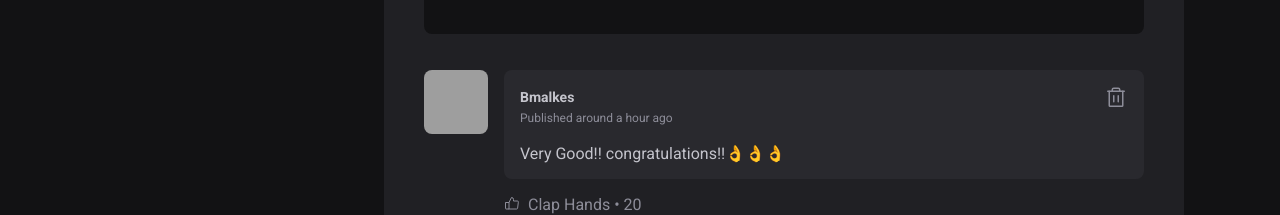
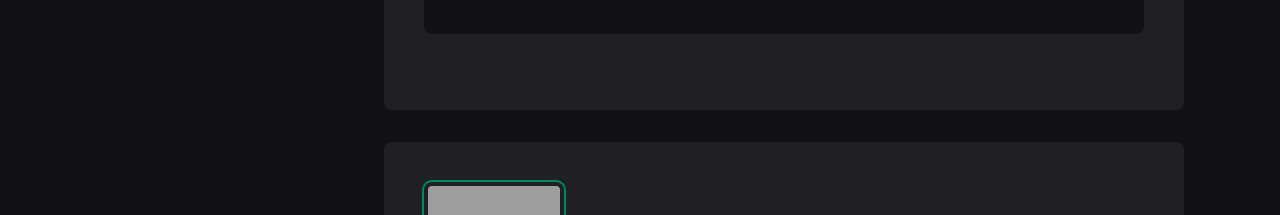
Before and after one commit to BmAlkes/Ignite, a React (Create React App) app: page / in a window 1280 px wide. Shown: the part 593-808 px from the top of the page. Built offline with nearby package versions, Linux system fonts and the light colour scheme; grey boxes are pictures that could not be loaded.

Commit message:
feat:comment

```diff
--- a/src/components/Comments/Comment.jsx
+++ b/src/components/Comments/Comment.jsx
@@ -3,7 +3,7 @@ import React from "react";
 import Avatar from "../../Avatar/Avatar";
 import "./style.css";
 
-const Comment = () => {
+const Comment = ({ content }) => {
   return (
     <div className="comment">
       <Avatar
@@ -25,7 +25,7 @@ const Comment = () => {
               <Trash size={24} />
             </button>
           </header>
-          <p>Very Good!! congratulations!!👌👌👌</p>
+          <p>{content}</p>
         </div>
         <footer>
           <button>
--- a/src/components/Post/Post.jsx
+++ b/src/components/Post/Post.jsx
@@ -1,15 +1,28 @@
-import React from "react";
+import React, { useState } from "react";
 import Avatar from "../../Avatar/Avatar";
 import Comment from "../Comments/Comment";
 import "./styles.css";
 
 const Post = ({ author, publisheAt, content }) => {
+  const [comments, setComments] = useState([]);
+  const [newComments, setNewComments] = useState("");
   const dateFormat = new Intl.DateTimeFormat("pt-BR", {
     day: "2-digit",
     month: "long",
     hour: "2-digit",
     minute: "2-digit",
   }).format(publisheAt);
+
+  function handleCreateNewComment(e) {
+    e.preventDefault();
+    setComments([...comments, newComments]);
+
+    e.target.comment.value = "";
+  }
+  function handleNewCommentChange(e) {
+    setNewComments(e.target.value);
+  }
+
   return (
     <>
       <article className="post">
@@ -37,15 +50,21 @@ const Post = ({ author, publisheAt, content }) => {
             }
           })}
         </div>
-        <form className="commentForm">
+        <form onSubmit={handleCreateNewComment} className="commentForm">
           <strong>leave your feedback</strong>
-          <textarea placeholder="leave a feedback" />
+          <textarea
+            placeholder="leave a feedback"
+            name="comment"
+            onChange={handleNewCommentChange}
+          />
           <footer>
             <button type="submit">Comment</button>
           </footer>
         </form>
         <div className="commentList">
-          <Comment />
+          {comments.map((comment, index) => (
+            <Comment key={index} content={comment} />
+          ))}
         </div>
       </article>
     </>
```
